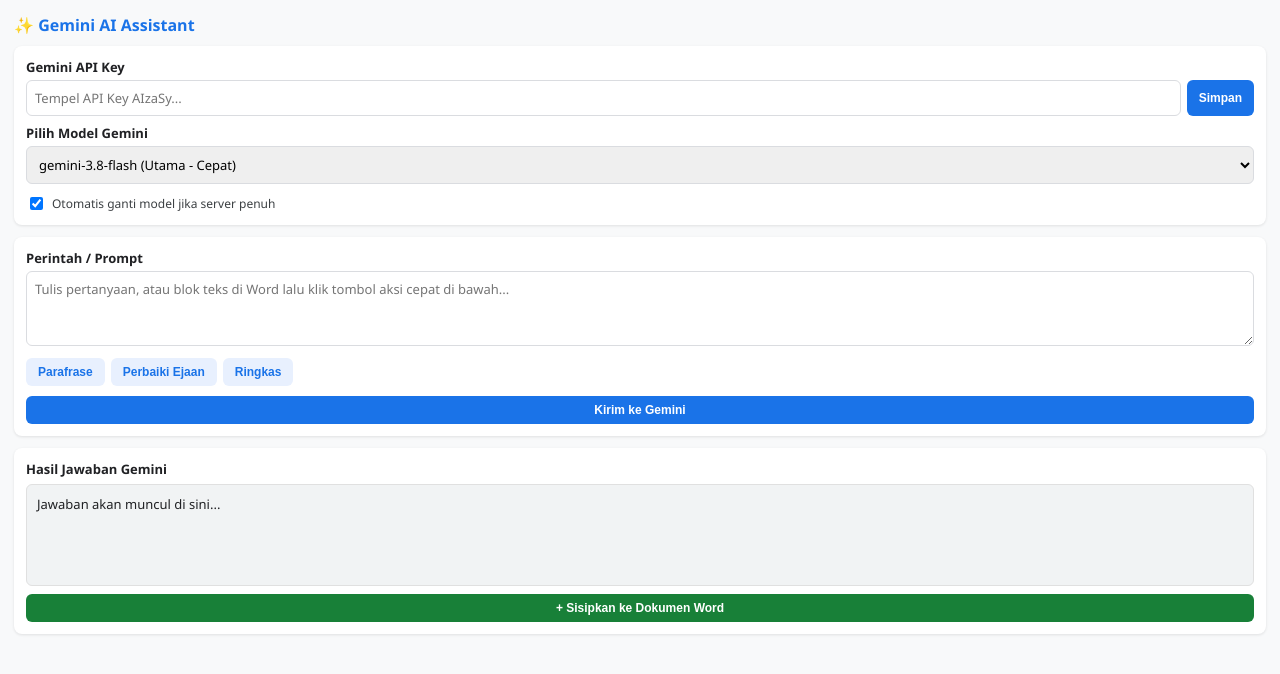
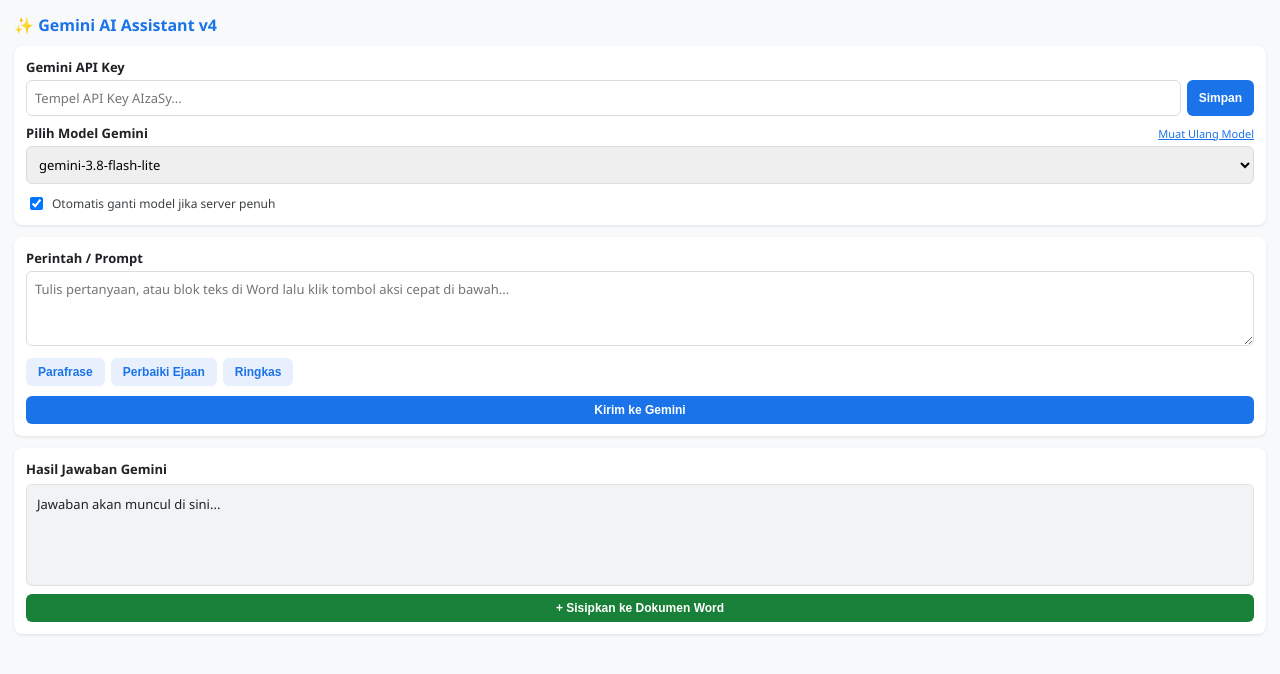
Before and after one commit to amazingbro146-oss/gemini-word-addin, a plain HTML site: page index.html in a window 1280 px wide. Drawn offline with Linux system fonts and the light colour scheme; a script that the page names is missing.

Commit message:
Update index.html

```diff
--- a/index.html
+++ b/index.html
@@ -78,9 +78,8 @@
   </style>
 </head>
 <body>
-  <h3>✨ Gemini AI Assistant</h3>
+  <h3>✨ Gemini AI Assistant v4</h3>
 
-  <!-- Pengaturan API Key & Model -->
   <div class="card">
     <label for="apiKey">Gemini API Key</label>
     <div style="display: flex; gap: 6px; margin-bottom: 4px;">
@@ -89,13 +88,14 @@
     </div>
     <div id="keyStatus" class="status"></div>
 
-    <label for="modelSelect" style="margin-top: 8px;">Pilih Model Gemini</label>
+    <div style="display: flex; justify-content: space-between; align-items: center; margin-top: 8px; margin-bottom: 4px;">
+      <label for="modelSelect" style="margin: 0;">Pilih Model Gemini</label>
+      <a href="#" onclick="muatDaftarModel(); return false;" style="font-size: 11px; color: #1a73e8;">Muat Ulang Model</a>
+    </div>
     <select id="modelSelect">
-      <option value="gemini-3.8-flash">gemini-3.8-flash (Utama - Cepat)</option>
-      <option value="gemini-3.8-flash-lite">gemini-3.8-flash-lite (Anti Sibuk / Ringan)</option>
-      <option value="gemini-3.8-pro">gemini-3.8-pro (Penalaran Tinggi / Pro)</option>
-      <option value="gemini-3.5-flash">gemini-3.5-flash (Cadangan Stabil)</option>
-      <option value="gemini-3.5-pro">gemini-3.5-pro (Cadangan Pro)</option>
+      <option value="gemini-3.8-flash-lite">gemini-3.8-flash-lite</option>
+      <option value="gemini-3.8-flash">gemini-3.8-flash</option>
+      <option value="gemini-3.8-pro">gemini-3.8-pro</option>
     </select>
 
     <div class="checkbox-row">
@@ -104,7 +104,6 @@
     </div>
   </div>
 
-  <!-- Area Perintah -->
   <div class="card">
     <label for="promptInput">Perintah / Prompt</label>
     <textarea id="promptInput" placeholder="Tulis pertanyaan, atau blok teks di Word lalu klik tombol aksi cepat di bawah..."></textarea>
@@ -120,13 +119,12 @@
     </div>
   </div>
 
-  <!-- Hasil Jawaban -->
   <div class="card">
     <label>Hasil Jawaban Gemini</label>
     <div id="outputBox">Jawaban akan muncul di sini...</div>
     <button class="success" onclick="sisipkanKeWord()">+ Sisipkan ke Dokumen Word</button>
   </div>
 
-  <script src="app.js?v=3"></script>
+  <script src="app.js?v=4"></script>
 </body>
 </html>
```
